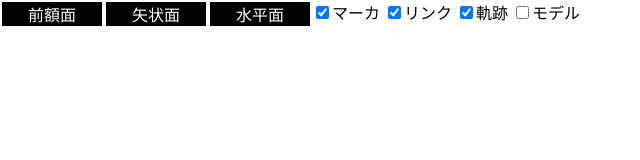
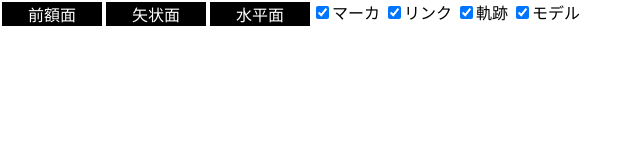
Before and after one commit to apotake/lop-sample, a plain HTML site: page index.html in a window 1280 px wide. Shown: the full height of the page, 0-640 px from the left. Drawn offline with nearby package versions, Linux system fonts and the light colour scheme.

Commit message:
Add files via upload

```diff
--- a/index.html
+++ b/index.html
@@ -37,7 +37,7 @@
                 <input type="checkbox" name="showObj" value="マーカ" checked="checked">マーカ
                 <input type="checkbox" name="showObj" value="リンク" checked="checked">リンク
                 <input type="checkbox" name="showObj" value="軌跡" checked="checked">軌跡
-                <input type="checkbox" name="showModel" value="モデル">モデル
+                <input type="checkbox" name="showModel" value="モデル" checked="checked">モデル
             </form>
             <!--
             <form name="form2" class="myRadio">
```
